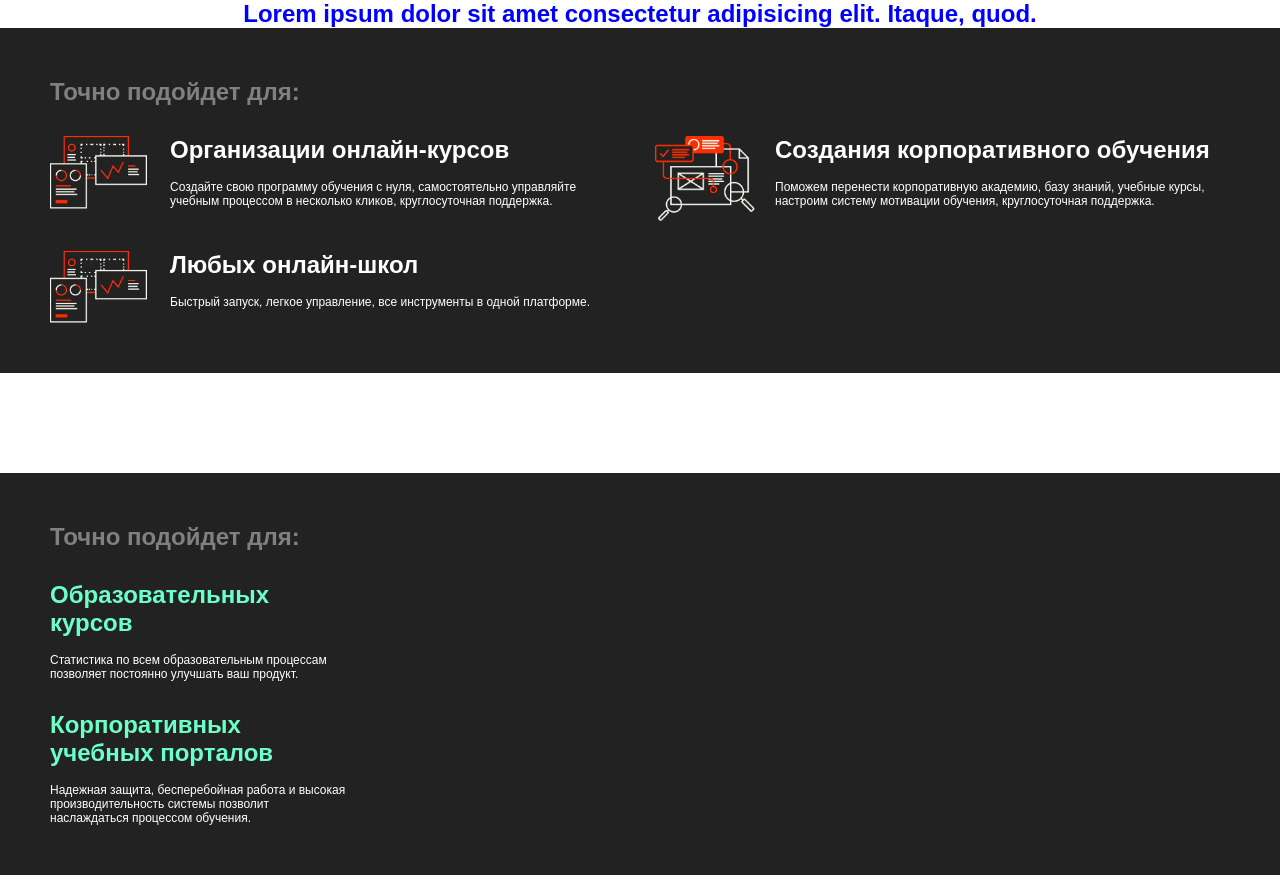
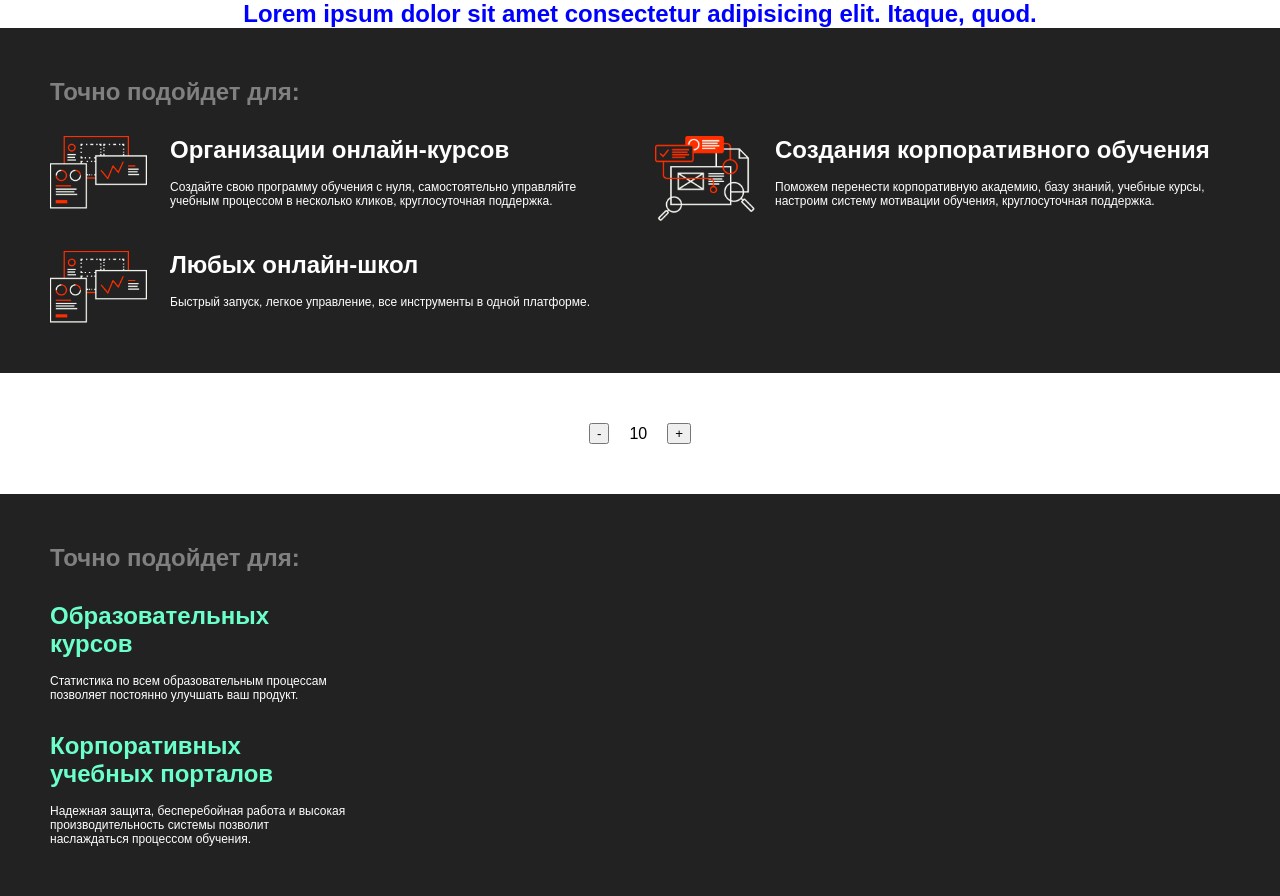
Before and after one commit to Lekso4ka/maxima-react, a React (Create React App) app: page / in a window 1280 px wide. Before the commit the page ends 875 px from the top, so only its background shows below. Built offline with nearby package versions, Linux system fonts and the light colour scheme.

Commit message:
Пример работы состояний в React

```diff
--- a/src/App.jsx
+++ b/src/App.jsx
@@ -1,3 +1,5 @@
+import { useState } from "react";
+
 import TextBlock from "./components/TextBlock/TextBlock";
 import textContent from "./assets/data/text.json";
 import Layout from "./components/Layout";
@@ -6,9 +8,34 @@ import SimpleCard from "./components/SimpleCard";
 import pic1 from "./assets/images/pic1.png";
 import pic2 from "./assets/images/pic2.png";
 
+// https://habr.com/ru/articles/358090/
+
+const counterSt = {
+    display: "flex",
+    alignItems: "center",
+    justifyContent: "center",
+    gap: "20px"
+}
 
 
 const App = () => {
+
+    // props - статичный параметр - никогда не изменяется
+    // state - состояние - динамически изменяющийся поараметр в React
+
+    /* хук состояния
+        [сама изменяемая переменная, функция, которая будет изменять эту переменную] = useState(значение переменной, заданное по умолчанию)
+    */
+    const [n, changeN] = useState(10);
+
+    const clickMinus = () => {
+        changeN(n - 1)
+        console.log("minus", n);
+    }
+    const clickPlus = () => {
+        changeN(n + 1)
+        console.log("plus", n);
+    }
 
     return <>
         <header></header>
@@ -30,7 +57,13 @@ const App = () => {
             }
         </Layout>
 
-        <Layout/>
+        <Layout>
+            <div style={counterSt}>
+                <button onClick={clickMinus}>-</button>
+                <span>{n}</span>
+                <button onClick={(e) => clickPlus()}>+</button>
+            </div>
+        </Layout>
         <Layout
             name="Точно подойдет для:"
             size="300px"
```
